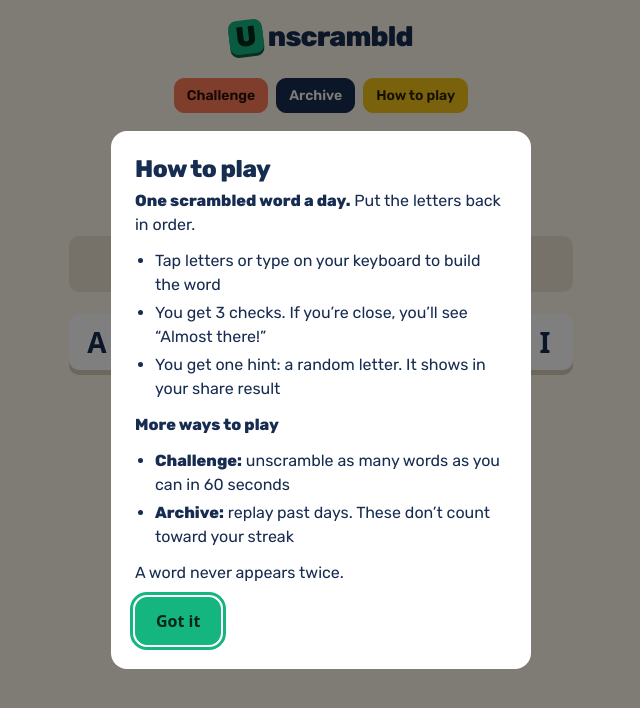
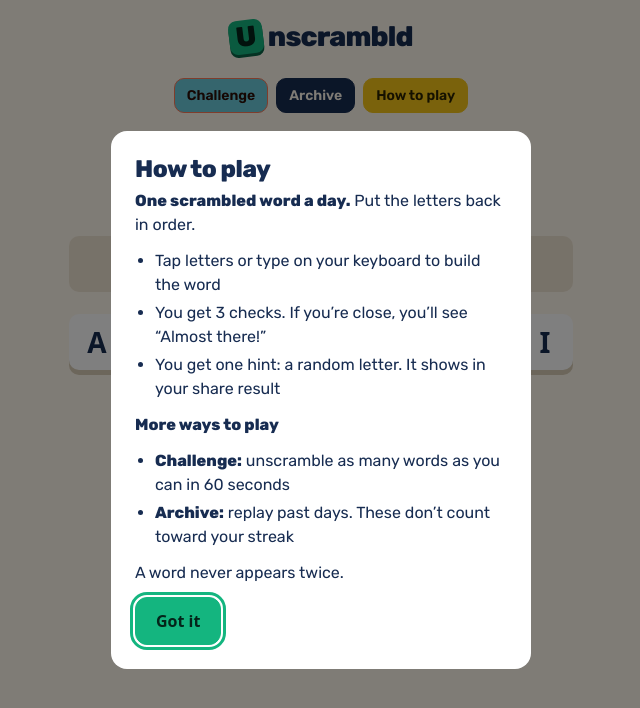
Before and after one commit to amappsjeff/unscrambld, a plain HTML site: page public/index.html in a window 1280 px wide. Shown: the whole page, without its empty margins (319-959 px from the left). Drawn offline with Linux system fonts and the light colour scheme.

Commit message:
Update index.html

```diff
--- a/public/index.html
+++ b/public/index.html
@@ -55,7 +55,7 @@ body,.btn,.chip,.tile,.topic,.slot,.iconbtn,.pill{font-family:'Rubik',system-ui,
 .topic:active{transform:none;box-shadow:0 3px 0 color-mix(in srgb,var(--accent) 55%,#000)}
 .logo{display:flex;align-items:center;gap:2px;background:none;border:0;padding:0;margin:0;font:inherit;letter-spacing:inherit;color:inherit;cursor:pointer}
 .logo:focus-visible{outline:3px solid var(--accent);outline-offset:4px;border-radius:8px}
-#chBtn{background:#ff7a59;border-color:#ff7a59;color:#2a0e06;font-weight:600}
+#chBtn{background:#6bcbdb;border-color:#ff7a59;color:#2a0e06;font-weight:600}
 #chBtn:hover{filter:brightness(1.08)}
 #challenge{display:flex;flex-direction:column;gap:18px}
 #challenge[hidden]{display:none}
```
